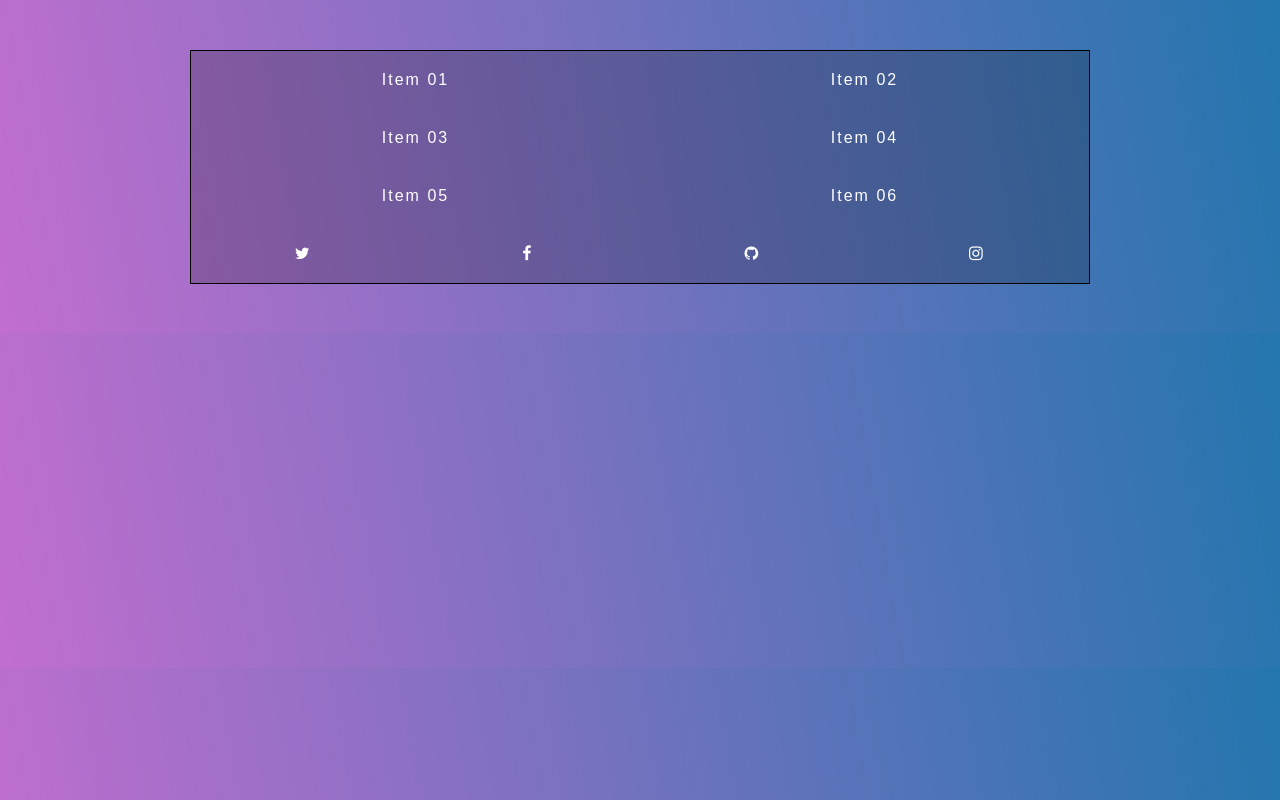
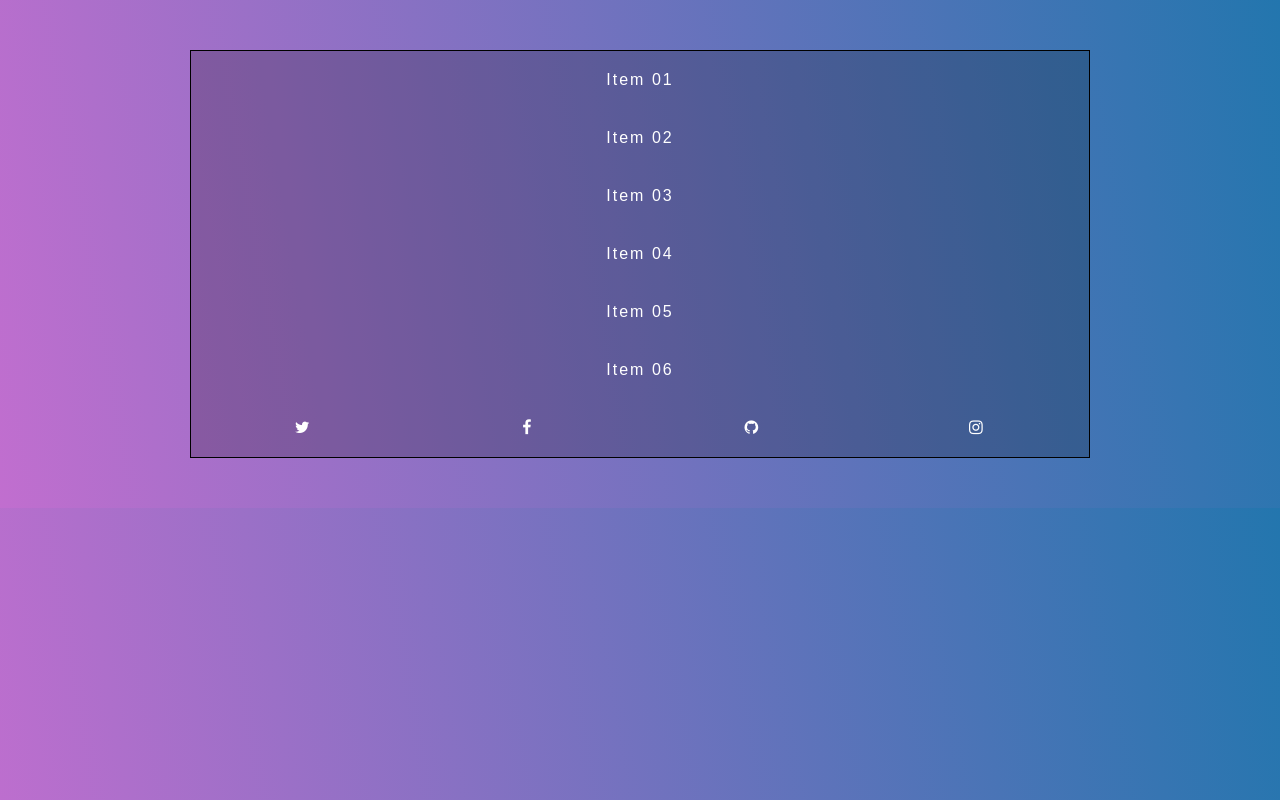
Before and after one commit to roldhamk/navbar-challenge, a plain HTML site: page index.html in a window 1280 px wide. Drawn offline with Linux system fonts and the light colour scheme.

Commit message:
added solution for smallest screen  version

```diff
--- a/index.html
+++ b/index.html
@@ -4,7 +4,7 @@
   <meta charset="UTF-8">
   <title>FlexBox Nav</title>
   <link rel="stylesheet" href="https://maxcdn.bootstrapcdn.com/font-awesome/4.3.0/css/font-awesome.min.css">
-  <link rel="stylesheet" href="style-smallscreen1.css">
+  <link rel="stylesheet" href="style-smallestscreen.css">
 </head>
 <body>
   <div class="wrapper">
--- /dev/null
+++ b/style-smallestscreen.css
@@ -0,0 +1,67 @@
+/* Some CSS Setup - nothing to do with flexbox */
+html {
+  box-sizing: border-box;
+}
+
+*, *:before, *:after {
+  box-sizing: inherit;
+}
+
+body {
+  font-family: sans-serif;
+  margin: 0;
+  background-image: linear-gradient(260deg, #2376ae 0%, #c16ecf 100%);
+}
+
+a {
+  color:white;
+  font-weight: 100;
+  letter-spacing: 2px;
+  text-decoration: none;
+  background:rgba(0,0,0,0.2);
+  padding:20px 5px;
+  display: inline-block;
+  width: 100%;
+  text-align: center;
+  transition:all 0.5s;
+}
+
+a:hover {
+  background:rgba(0,0,0,0.3);
+}
+
+.wrapper {
+  max-width: 1000px;
+  margin: 0 auto;
+  padding:50px;
+}
+
+
+/* Flex Container */
+.flex-nav ul {
+  border:1px solid black;
+  list-style: none;
+  margin: 0;
+  padding: 0;
+  display: flex;
+  flex-wrap: wrap;
+}
+
+.flex-nav li {
+     width: 100%;
+ }
+
+ul .social {
+   width: 25%;
+ }
+
+
+@media all and (max-width:1000px) {
+
+
+}
+
+@media all and (max-width:500px) {
+
+
+}
```
